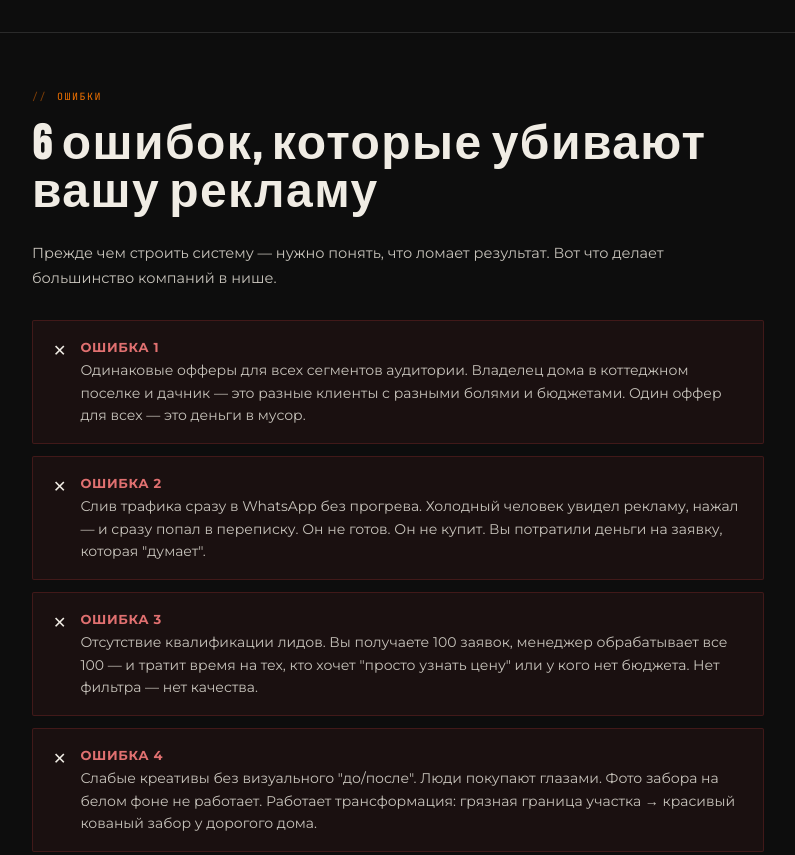
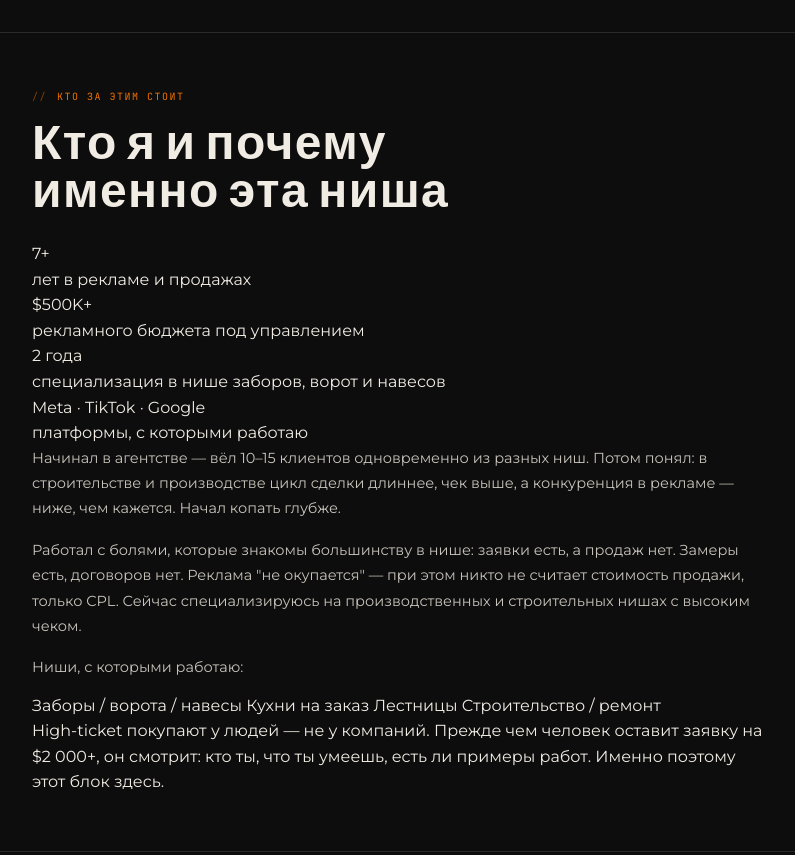
Before and after one commit to srg-lago-bot/100gates, a plain HTML site: page index.html in a window 1280 px wide. Shown: the part 1280-2135 px from the top of the page, without its empty margins (242-1037 px from the left). Drawn offline with Linux system fonts and the light colour scheme.

Commit message:
Update index.html

```diff
--- a/index.html
+++ b/index.html
@@ -817,6 +817,49 @@ src="https://www.facebook.com/tr?id=1009191060704442&ev=PageView&noscript=1"
   </div>
 </section>
 
+  <!-- ─── КТО Я ─── -->
+<section>
+  <div class="container">
+    <div class="section-tag">Кто за этим стоит</div>
+    <h2>Кто я и почему<br>именно эта ниша</h2>
+
+    <div class="about-grid">
+      <div class="about-stat">
+        <div class="about-stat-val">7+</div>
+        <div class="about-stat-label">лет в рекламе и продажах</div>
+      </div>
+      <div class="about-stat">
+        <div class="about-stat-val">$500K+</div>
+        <div class="about-stat-label">рекламного бюджета под управлением</div>
+      </div>
+      <div class="about-stat">
+        <div class="about-stat-val">2 года</div>
+        <div class="about-stat-label">специализация в нише заборов, ворот и навесов</div>
+      </div>
+      <div class="about-stat">
+        <div class="about-stat-val">Meta · TikTok · Google</div>
+        <div class="about-stat-label">платформы, с которыми работаю</div>
+      </div>
+    </div>
+
+    <p>Начинал в агентстве — вёл 10–15 клиентов одновременно из разных ниш. Потом понял: в строительстве и производстве цикл сделки длиннее, чек выше, а конкуренция в рекламе — ниже, чем кажется. Начал копать глубже.</p>
+
+    <p>Работал с болями, которые знакомы большинству в нише: заявки есть, а продаж нет. Замеры есть, договоров нет. Реклама "не окупается" — при этом никто не считает стоимость продажи, только CPL. Сейчас специализируюсь на производственных и строительных нишах с высоким чеком.</p>
+
+    <p style="margin-bottom:12px;">Ниши, с которыми работаю:</p>
+    <div class="about-niches">
+      <span class="niche-tag">Заборы / ворота / навесы</span>
+      <span class="niche-tag">Кухни на заказ</span>
+      <span class="niche-tag">Лестницы</span>
+      <span class="niche-tag">Строительство / ремонт</span>
+    </div>
+
+    <div class="about-quote">
+      High-ticket покупают у людей — не у компаний. Прежде чем человек оставит заявку на $2 000+, он смотрит: кто ты, что ты умеешь, есть ли примеры работ. Именно поэтому этот блок здесь.
+    </div>
+  </div>
+</section>
+
 <!-- ─── 6 ОШИБОК ─── -->
 <section>
   <div class="container">
```
